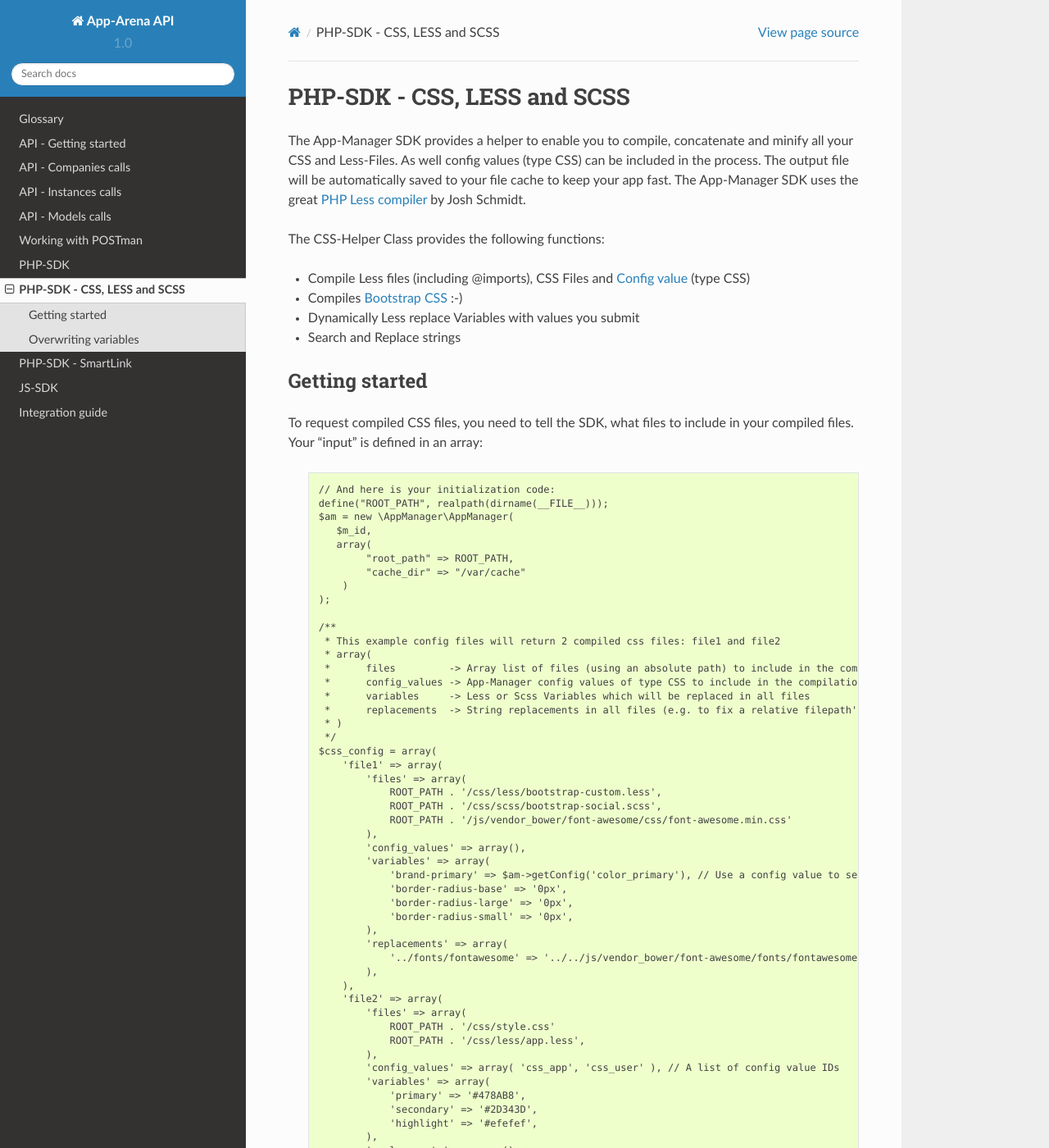
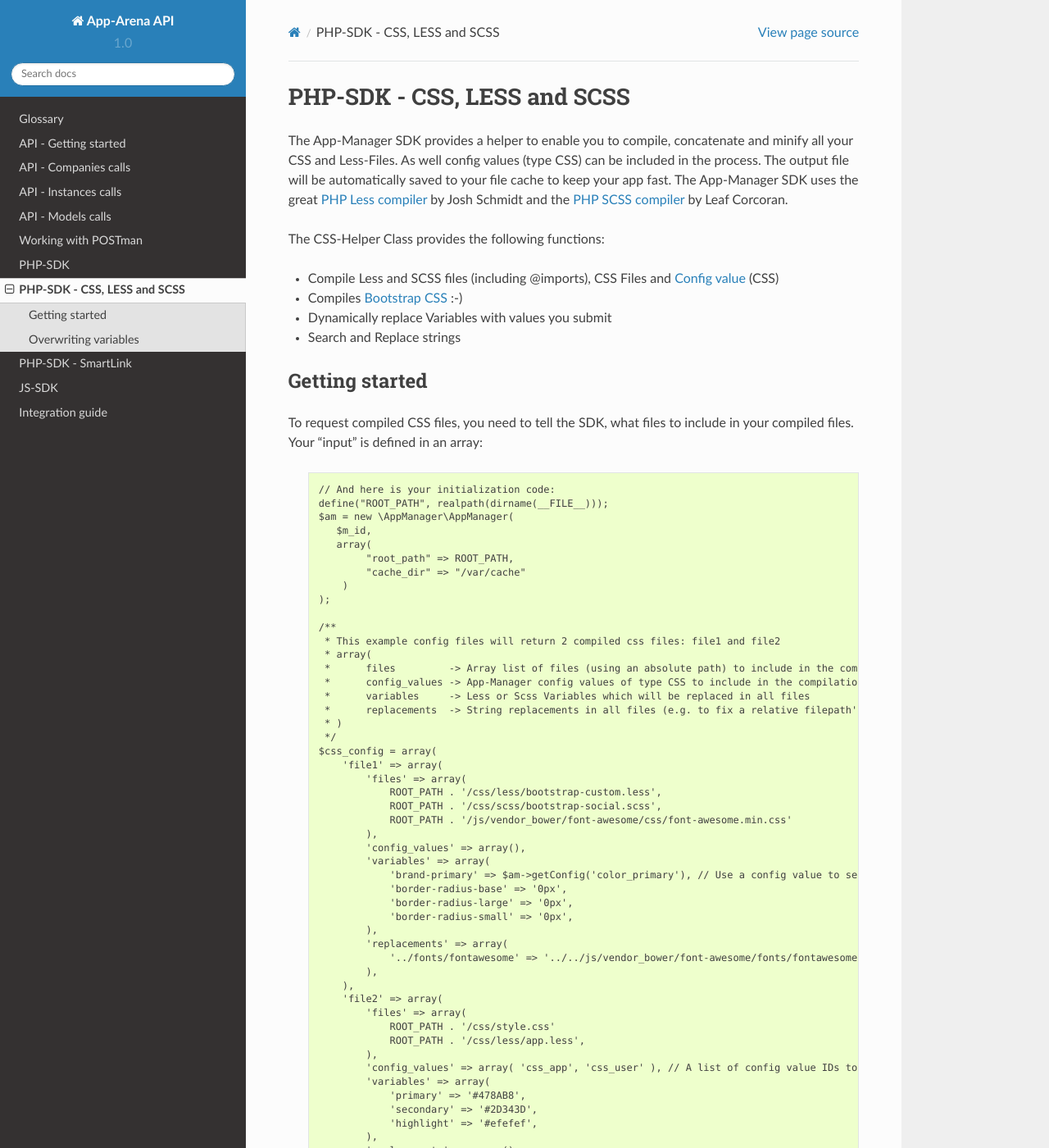
Before and after one commit to apparena/docs, a Sphinx documentation site: the page built from docs/sdk/php/030-css.rst, in a window 1280 px wide and 1400 px high. Shown: the whole window at 82% size. Built offline with Sphinx 7.4.7 and the Read the Docs theme 2.0.0, drawn with Linux system fonts in a browser that asks for light colours; some of the changed text lies outside the part shown.

Commit message:
Update documentation part CSS, SCSS

```diff
--- a/docs/sdk/php/030-css.rst
+++ b/docs/sdk/php/030-css.rst
@@ -3,16 +3,18 @@ PHP-SDK - CSS, LESS and SCSS
 
 The App-Manager SDK provides a helper to enable you to compile, concatenate and minify all your CSS and Less-Files.
 As well config values (type CSS) can be included in the process. The output file will be automatically saved to your
-file cache to keep your app fast. The App-Manager SDK uses the great `PHP Less compiler`_ by Josh Schmidt.
+file cache to keep your app fast. The App-Manager SDK uses the great `PHP Less compiler`_ by Josh Schmidt and the
+`PHP SCSS compiler`_ by Leaf Corcoran.
 
 The CSS-Helper Class provides the following functions:
 
-- Compile Less files (including @imports), CSS Files and `Config value <glossary.html#config-value>`_ (type CSS)
+- Compile Less and SCSS files (including @imports), CSS Files and `Config value <glossary.html#config-value>`_ (CSS)
 - Compiles `Bootstrap CSS`_ :-)
-- Dynamically Less replace Variables with values you submit
+- Dynamically replace Variables with values you submit
 - Search and Replace strings
 
 .. _PHP Less compiler: http://lessphp.gpeasy.com/
+.. _PHP SCSS compiler: http://leafo.github.io/scssphp/
 .. _Bootstrap CSS: http://getbootstrap.com/
 
 
@@ -66,7 +68,7 @@ is defined in an array:
                     ROOT_PATH . '/css/style.css'
                     ROOT_PATH . '/css/less/app.less',
                 ),
-                'config_values' => array( 'css_app', 'css_user' ), // A list of config value IDs
+                'config_values' => array( 'css_app', 'css_user' ), // A list of config value IDs to include in the CSS
                 'variables' => array(
                     'primary' => '#478AB8',
                     'secondary' => '#2D343D',
```
